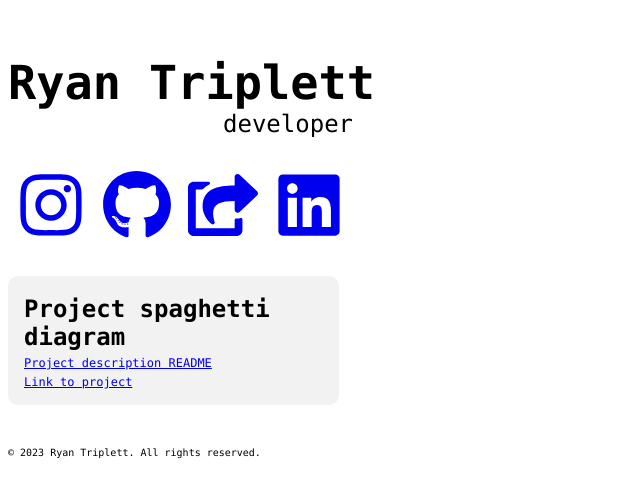
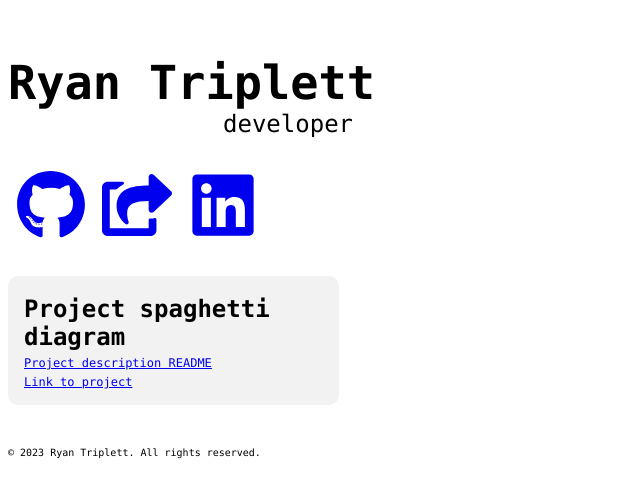
Before and after one commit to triplettrj/Rypage, a React (Create React App) app: page / in a window 1280 px wide. Shown: the part 154-652 px from the top of the page, without its empty margins (0-640 px from the left). Built offline with nearby package versions, Linux system fonts and the light colour scheme.

Commit message:
remove social

```diff
--- a/src/components/landingpage.js
+++ b/src/components/landingpage.js
@@ -1,5 +1,5 @@
 import React from 'react';
-import { FaInstagram, FaGithub, FaShareSquare, FaLinkedin } from 'react-icons/fa';
+import {FaGithub, FaShareSquare, FaLinkedin} from 'react-icons/fa';
 import '../landing-page.css';
 
 
@@ -9,9 +9,6 @@ const LandingPage = () => {
       <h1 className="landing-page-header">Ryan Triplett</h1>
       <p className="landing-page-subheader">developer</p>
       <div className="social-media-icons-container">
-        <a href="https://www.instagram.com/ryrytriplett" target="_blank" rel="noopener noreferrer" className="social-media-icon-link">
-          <FaInstagram size={70} />
-        </a>
 
         <a href="https://github.com/triplettrj" target="_blank" rel="noopener noreferrer" className="social-media-icon-link">
           <FaGithub size={70} />
```
